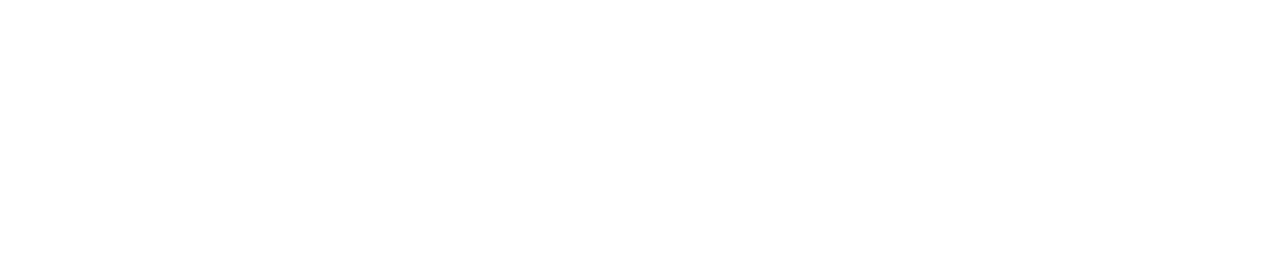
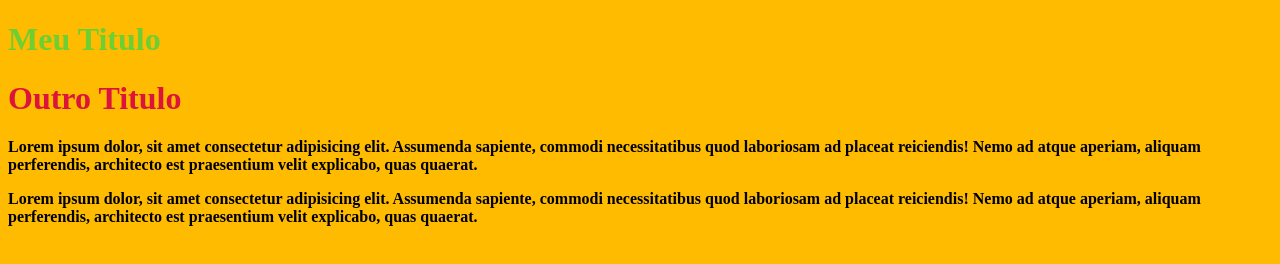
Before and after one commit to nayaracalenzo/aula05CSS, a plain HTML site: page pages/index.html in a window 1280 px wide. Drawn offline with Linux system fonts and the light colour scheme.

Commit message:
tipos de seletores e estilização

```diff
--- a/pages/index.html
+++ b/pages/index.html
@@ -1,11 +1,38 @@
 <!DOCTYPE html>
 <html lang="pt-BR">
-<head>
-    <meta charset="UTF-8">
-    <meta name="viewport" content="width=device-width, initial-scale=1.0">
+  <head>
+    <meta charset="UTF-8" />
+    <meta name="viewport" content="width=device-width, initial-scale=1.0" />
     <title>Introdução ao CSS</title>
-</head>
-<body>
-
-</body>
+    <link rel="stylesheet" href="../styles/index.css" />
+    <!-- Estilização Interna -->
+    <style>
+      h1 {
+        color: blue;
+      }
+      #outro-titulo {
+        color: crimson;
+      }
+      .texto {
+        font-size: 24px;
+      }
+    </style>
+  </head>
+  <!-- Estilização Inline -->
+  <body style="background-color: rgb(255, 187, 0)">
+    <h1 style="color: rgba(14, 221, 83, 0.604)">Meu Titulo</h1>
+    <h1 id="outro-titulo">Outro Titulo</h1>
+    <p>
+      Lorem ipsum dolor, sit amet consectetur adipisicing elit. Assumenda
+      sapiente, commodi necessitatibus quod laboriosam ad placeat reiciendis!
+      Nemo ad atque aperiam, aliquam perferendis, architecto est praesentium
+      velit explicabo, quas quaerat.
+    </p>
+    <p class="">
+      Lorem ipsum dolor, sit amet consectetur adipisicing elit. Assumenda
+      sapiente, commodi necessitatibus quod laboriosam ad placeat reiciendis!
+      Nemo ad atque aperiam, aliquam perferendis, architecto est praesentium
+      velit explicabo, quas quaerat.
+    </p>
+  </body>
 </html>
--- /dev/null
+++ b/styles/index.css
@@ -0,0 +1,3 @@
+p {
+  font-weight: 800;
+}
```
